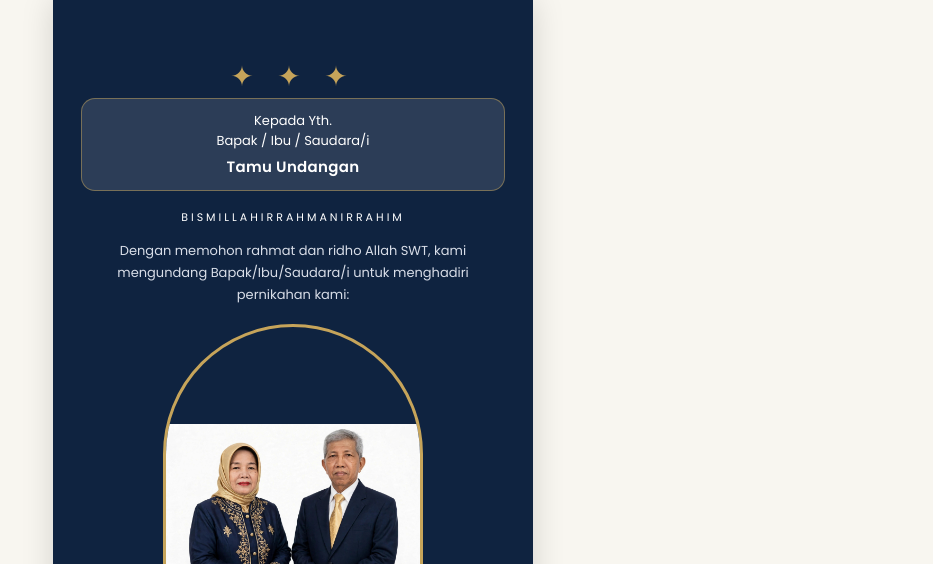
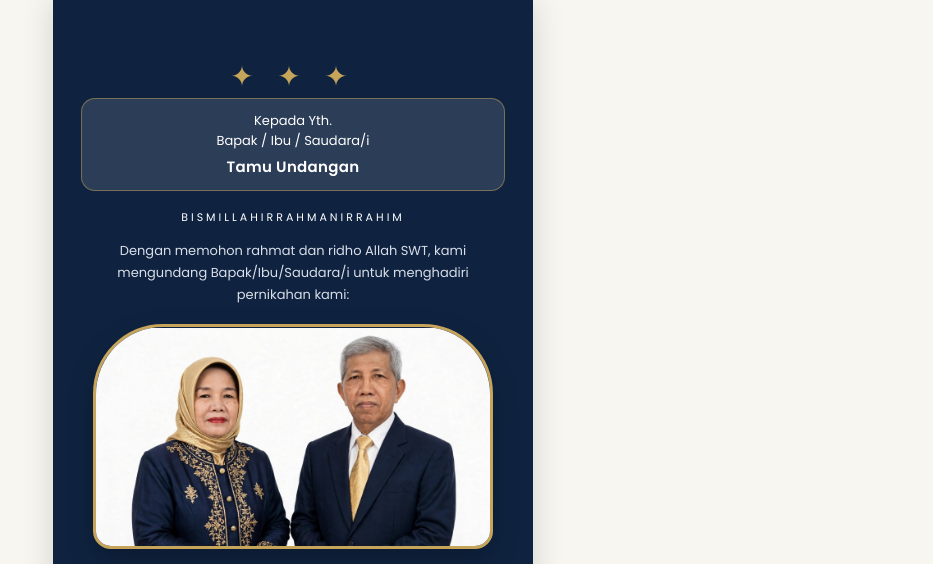
Before and after one commit to burungbulbul/undangan, a plain HTML site: page index.html in a window 1280 px wide. Shown: the top 564 px of the page, without its empty margins (347-1280 px from the left). Drawn offline with nearby package versions, Linux system fonts and the light colour scheme.

Commit message:
Fix HTML encoding issues and update styles

```diff
--- a/index.html
+++ b/index.html
@@ -21,8 +21,8 @@ h2{font-family:'Playfair Display',serif;font-size:26px;margin:8px 0}
 .btn{display:inline-block;background:#C6A45A;color:#fff;padding:13px 26px;border-radius:30px;text-decoration:none;font-weight:600;margin-top:16px;border:0;cursor:pointer}
 .btn-outline{background:transparent;border:1.5px solid #C6A45A;color:#C6A45A}
 .card{background:#FFFBF5;border:1px solid #E8D9B0;border-radius:20px;padding:22px;margin:14px 0}
-.arch{width:260px;height:340px;border:3px solid #C6A45A;border-radius:140px 140px 18px 18px;overflow:hidden;margin:18px auto;background:#EFE9DC}
-.arch{background:#0F2340}
+.arch{width:100%;max-width:400px;aspect-ratio:16/9;border:3px solid #C6A45A;border-radius:70px 70px 18px 18px;overflow:hidden;margin:18px auto;background:#0F2340;box-shadow:0 10px 25px rgba(0,0,0,.25)}
+.arch img{width:100%;height:100%;object-fit:cover;object-position:center}
 .arch img{width:100%;height:100%;object-fit:contain;object-position:center}.circle{width:140px;height:140px;border-radius:50%;border:3px solid #C6A45A;overflow:hidden;margin:12px auto;background:#EFE9DC}
 .circle img{width:100%;height:100%;object-fit:cover}
 .count{display:flex;gap:10px;justify-content:center;margin:18px 0}
```
